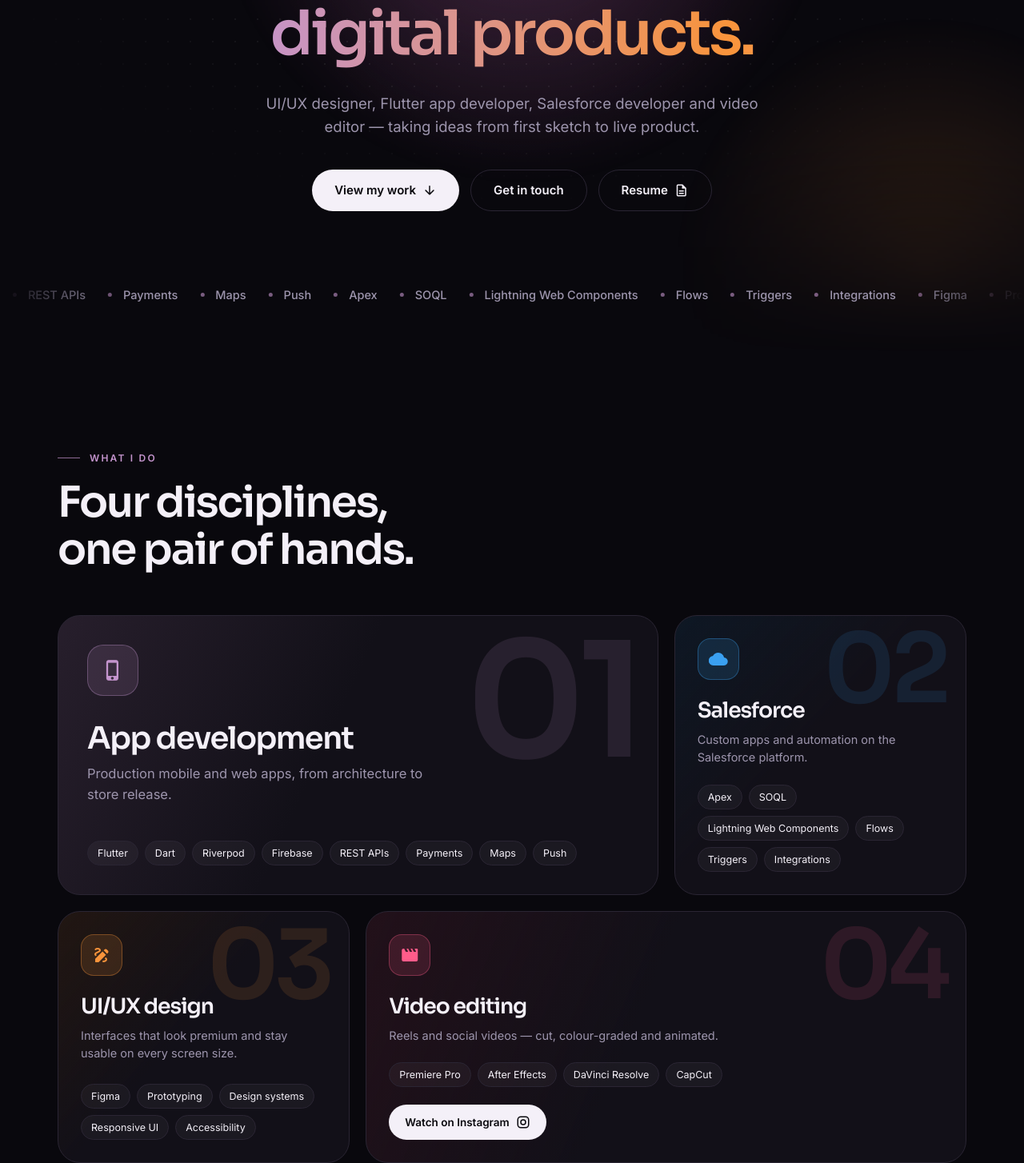
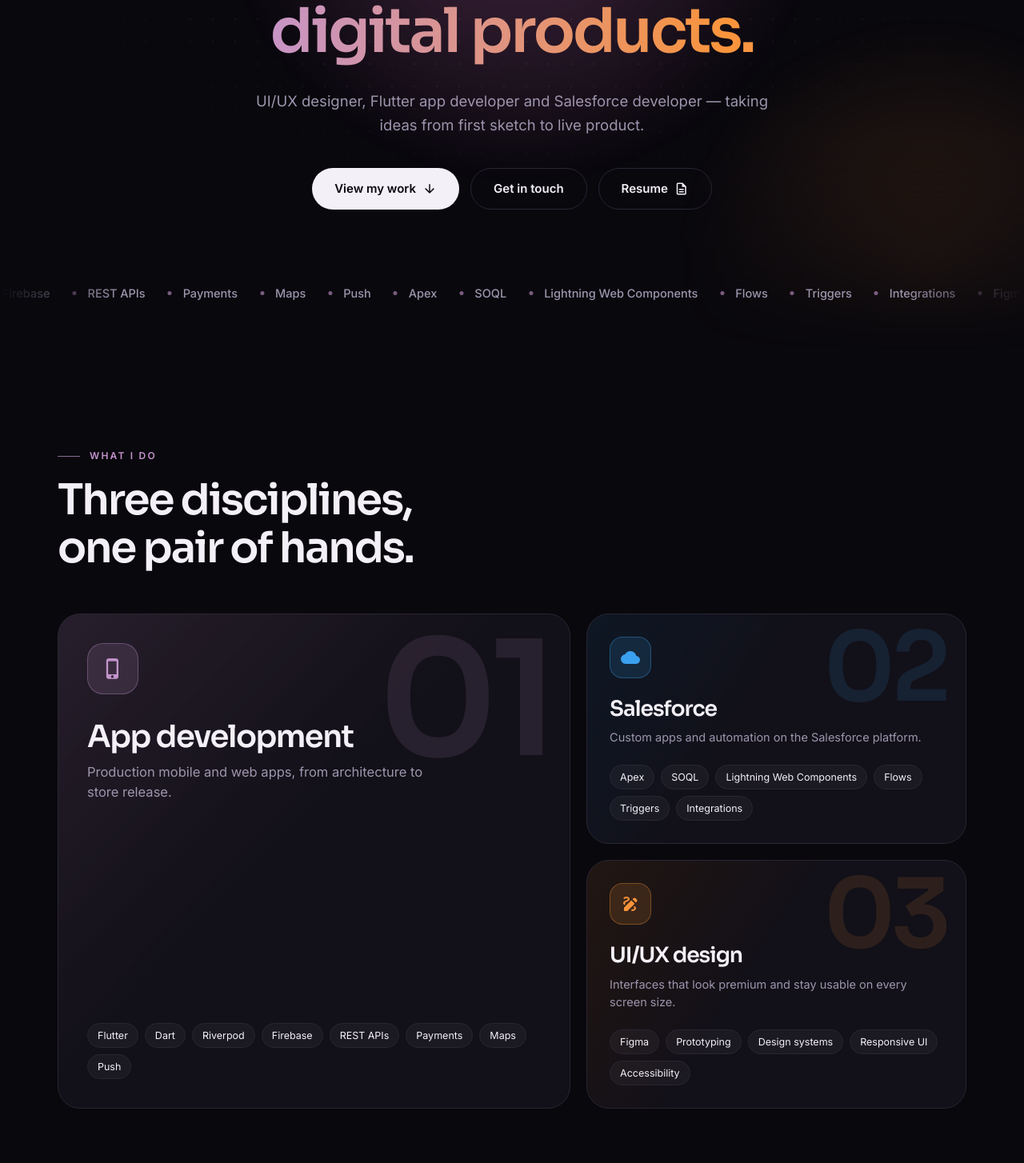
Before and after one commit to Mr-Var/portfolio, a React (Vite) app in the folder site/: page / in a window 1280 px wide. Shown: the part 326-1780 px from the top of the page at 80% size. Built offline with nearby package versions, Linux system fonts and the light colour scheme.

Commit message:
Revert "Add video editing discipline with Instagram link"
This reverts commit 83c7319db3c939980307fa6c72afe2f3ec15fe29.

```diff
--- a/site/index.html
+++ b/site/index.html
@@ -3,7 +3,7 @@
 <head>
   <meta charset="UTF-8">
   <meta name="viewport" content="width=device-width, initial-scale=1">
-  <meta name="description" content="UI/UX, app development (Flutter), Salesforce and video editing portfolio.">
+  <meta name="description" content="UI/UX, app development (Flutter) and Salesforce portfolio.">
   <meta name="theme-color" content="#09080D">
   <link rel="icon" type="image/png" href="/favicon.png">
   <link rel="apple-touch-icon" href="/icons/Icon-192.png">
--- a/site/src/App.jsx
+++ b/site/src/App.jsx
@@ -13,7 +13,6 @@ import skyfitDesktop from './assets/real/skyfit_desktop.jpg';
 const NAME = 'VAR';
 const EMAIL = 'vinayanandharaju215@gmail.com';
 const PHONE = '+91 77992 30357';
-const INSTAGRAM = 'https://www.instagram.com/var.visualss/';
 const RESUME = 'https://drive.google.com/file/d/10mvAQFTDiIcQfnxl9eJ_drvLkOBCyHpp/view?usp=sharing';
 const MEDNU_PLAY = 'https://play.google.com/store/apps/details?id=com.mednu.mednu';
 const RANGA_FIGMA =
@@ -30,9 +29,6 @@ const SKILLS = [
     ['Apex', 'SOQL', 'Lightning Web Components', 'Flows', 'Triggers', 'Integrations']],
   ['UI/UX design', 'Interfaces that look premium and stay usable on every screen size.', 'draw', '#F9943B',
     ['Figma', 'Prototyping', 'Design systems', 'Responsive UI', 'Accessibility']],
-  ['Video editing', 'Reels and social videos — cut, colour-graded and animated.', 'movie', '#FF5C8A',
-    ['Premiere Pro', 'After Effects', 'DaVinci Resolve', 'CapCut'],
-    { label: 'Watch on Instagram', href: INSTAGRAM }],
 ];
 
 const REAL_SITE_H = 6596;
@@ -208,7 +204,7 @@ function Nav({ narrow, gutter, links, onContact, active }) {
   );
 }
 
-function Btn({ label, onClick, href, outline = false, small = false, icon, iconOutlined = false, ariaLabel, glyph }) {
+function Btn({ label, onClick, href, outline = false, small = false, icon, iconOutlined = false, ariaLabel }) {
   const fg = outline ? C.tx : C.bg;
   const external = href && /^https?:/.test(href);
   const Tag = href ? 'a' : 'button';
@@ -222,12 +218,6 @@ function Btn({ label, onClick, href, outline = false, small = false, icon, iconO
       aria-label={ariaLabel ?? (external ? `${label} (opens in a new tab)` : undefined)}
     >
       <span className="btn-l" style={ui(small ? 13.5 : 15, { c: fg, w: 600, h: 1.2 })}>{label}</span>
-      {glyph && (
-        <>
-          <span style={{ width: 8, flexShrink: 0 }} />
-          {glyph(fg)}
-        </>
-      )}
       {icon && (
         <>
           <span style={{ width: 8, flexShrink: 0 }} />
@@ -278,9 +268,8 @@ function Hero({ narrow, gutter, vw, onWork, onContact }) {
         <div style={{ position: 'relative', display: 'flex', flexDirection: 'column', alignItems: 'center', textAlign: 'center' }}>
           <div className="pill intro" style={{ '--d': '0ms' }}>
             <span className="pulse" aria-hidden="true" />
-            <span style={ui(narrow ? 10.5 : 12, { c: C.orchid, w: 600, ls: narrow ? 1.1 : 1.8, h: 1.7 })}>
-              UI/UX&nbsp;&nbsp;·&nbsp;&nbsp;APP&nbsp;DEVELOPMENT&nbsp;&nbsp;·&nbsp;&nbsp;SALESFORCE&nbsp;&nbsp;·{' '}
-              {narrow && <br />}VIDEO&nbsp;EDITING
+            <span style={{ ...ui(narrow ? 10.5 : 12, { c: C.orchid, w: 600, ls: narrow ? 1.1 : 1.8 }), whiteSpace: 'nowrap' }}>
+              UI/UX&nbsp;&nbsp;·&nbsp;&nbsp;APP DEVELOPMENT&nbsp;&nbsp;·&nbsp;&nbsp;SALESFORCE
             </span>
           </div>
           <div style={{ height: narrow ? 24 : 32 }} />
@@ -298,7 +287,7 @@ function Hero({ narrow, gutter, vw, onWork, onContact }) {
           </h1>
           <div style={{ height: narrow ? 20 : 30 }} />
           <p className="intro" style={{ ...ui(narrow ? 15.5 : 18.5, { c: C.mute, h: 1.6 }), maxWidth: 640, margin: 0, '--d': '520ms' }}>
-            UI/UX designer, Flutter app developer, Salesforce developer and video editor — taking ideas from first sketch to live product.
+            UI/UX designer, Flutter app developer and Salesforce developer — taking ideas from first sketch to live product.
           </p>
           <div style={{ height: narrow ? 28 : 38 }} />
           <div className="wrap intro" style={{ gap: 14, justifyContent: 'center', '--d': '620ms' }}>
@@ -354,7 +343,7 @@ function Head({ eyebrow, title, sub, narrow }) {
 // ── Skills (bento) ───────────────────────────────────────────
 function SkillCard({ s, i, big }) {
   const ref = useDiag();
-  const [title, desc, icon, accent, tags, link] = s;
+  const [title, desc, icon, accent, tags] = s;
   return (
     <article
       ref={ref}
@@ -380,11 +369,6 @@ function SkillCard({ s, i, big }) {
           <li key={tg} className="tag" style={{ ...ui(12.5, { h: 1.2 }), padding: '7px 12px' }}>{tg}</li>
         ))}
       </ul>
-      {link && (
-        <div style={{ marginTop: 22 }}>
-          <Btn label={link.label} href={link.href} glyph={InstagramGlyph} small />
-        </div>
-      )}
     </article>
   );
 }
@@ -393,7 +377,7 @@ function SkillsBlock({ narrow, vw }) {
   const cols = narrow ? 1 : vw < 1100 ? 2 : 3;
   return (
     <div>
-      <Head eyebrow="What I do" title={'Four disciplines,\none pair of hands.'} narrow={narrow} />
+      <Head eyebrow="What I do" title={'Three disciplines,\none pair of hands.'} narrow={narrow} />
       <div className={`bento cols-${cols}`}>
         {SKILLS.map((s, i) => <SkillCard key={s[0]} s={s} i={i} big={i === 0 && cols > 1} />)}
       </div>
@@ -790,7 +774,6 @@ function Contact({ narrow, onCopied }) {
           </div>
           <Btn label={PHONE} href={`tel:${PHONE.replace(/ /g, '')}`} outline icon="call" iconOutlined ariaLabel={`Call ${PHONE}`} />
           <Btn label="Resume" href={RESUME} outline icon="description" iconOutlined />
-          <Btn label="Instagram" href={INSTAGRAM} outline glyph={InstagramGlyph} ariaLabel="Video work on Instagram (opens in a new tab)" />
         </div>
       </div>
     </div>
@@ -810,15 +793,3 @@ function Footer({ gutter }) {
     </footer>
   );
 }
-
-/** Instagram mark (outline), sized like the 18px button icons. */
-function InstagramGlyph(color) {
-  return (
-    <svg width="18" height="18" viewBox="0 0 24 24" fill="none" stroke={color} strokeWidth="2"
-      strokeLinecap="round" strokeLinejoin="round" aria-hidden="true" style={{ flexShrink: 0 }}>
-      <rect x="3" y="3" width="18" height="18" rx="5" />
-      <circle cx="12" cy="12" r="4" />
-      <circle cx="17.5" cy="6.5" r="0.6" fill={color} stroke="none" />
-    </svg>
-  );
-}
--- a/site/src/styles.css
+++ b/site/src/styles.css
@@ -179,8 +179,7 @@ ul, ol { list-style: none; margin: 0; padding: 0; }
 .btn-s { padding: 11px 20px; }
 .btn:hover { transform: translateY(-2px); }
 .btn:active { transform: translateY(0) scale(.97); transition-duration: 80ms; }
-.btn:hover .mi, .btn:hover svg { transform: translateX(2px); }
-.btn svg { transition: transform 200ms ease; }
+.btn:hover .mi { transform: translateX(2px); }
 .btn-f { background: var(--tx); box-shadow: 0 0 0 rgba(196, 148, 205, 0); }
 .btn-f:hover { background: #FFFFFF; box-shadow: 0 0 28.7px rgba(196, 148, 205, .35); }
 .btn-o { background: transparent; border: 1.4px solid var(--line); }
@@ -265,11 +264,8 @@ ul, ol { list-style: none; margin: 0; padding: 0; }
 .bento.cols-1 { grid-template-columns: minmax(0, 1fr); }
 .bento.cols-2 { grid-template-columns: repeat(2, minmax(0, 1fr)); }
 .bento.cols-2 .bento-big { grid-column: 1 / -1; }
-/* 4 cards, desktop: [A A B] / [C D D] */
-.bento.cols-3 { grid-template-columns: repeat(3, minmax(0, 1fr)); }
-.bento.cols-3 .bento-big { grid-column: span 2; }
-.bento.cols-3 > article:nth-child(4) { grid-column: span 2; }
-.bento.cols-2 > article:nth-child(4) { grid-column: 1 / -1; }
+.bento.cols-3 { grid-template-columns: 1.35fr 1fr; grid-template-rows: auto auto; }
+.bento.cols-3 .bento-big { grid-row: 1 / span 2; }
 .bento > article { display: flex; flex-direction: column; min-width: 0; }
 .skill-icon {
   width: 52px; height: 52px; border-radius: 16px;
```
